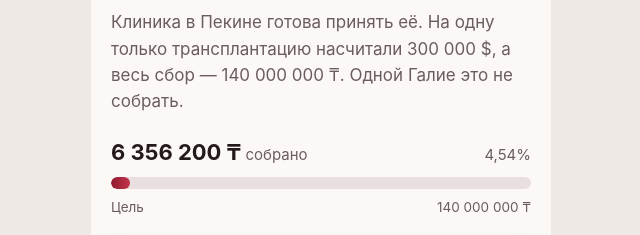
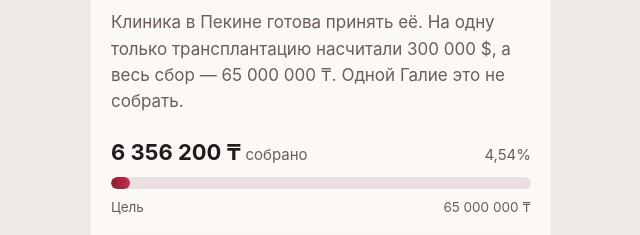
Before and after one commit to wow959/galiya, a plain HTML site: page index.html in a window 1280 px wide. Shown: the part 192-427 px from the top of the page, 319-959 px from the left. Drawn offline with Linux system fonts and the light colour scheme.

Commit message:
Update index.html

```diff
--- a/index.html
+++ b/index.html
@@ -4,9 +4,9 @@
 <meta charset="utf-8">
 <meta name="viewport" content="width=device-width, initial-scale=1, viewport-fit=cover">
 <title>Помогите Галие — сбор на лечение</title>
-<meta name="description" content="Галия, 38 лет, второй раз борется с острым лимфобластным лейкозом. Нужно 140 000 000 ₸ на лечение в Пекине. Перевод — в два касания.">
+<meta name="description" content="Галия, 38 лет, второй раз борется с острым лимфобластным лейкозом. Нужно 65 000 000 ₸ на лечение в Пекине. Перевод — в два касания.">
 <meta property="og:title" content="Помогите Галие пройти лечение">
-<meta property="og:description" content="Собрано 6 356 200 ₸ из 140 000 000 ₸. Любая сумма важна.">
+<meta property="og:description" content="Собрано 6 356 200 ₸ из 65 000 000 ₸. Любая сумма важна.">
 <style>
 :root{
   --ink:#241a1c; --soft:#6b5d5f; --line:#eadfe0; --bg:#fbf8f6; --card:#fff;
@@ -136,10 +136,10 @@ src="https://www.facebook.com/tr?id=1699181434490540&ev=PageView&noscript=1"
     <div><b>Галия, 38 лет</b><span>Острый лимфобластный лейкоз.<br>Болезнь вернулась после 3 лет ремиссии</span></div>
   </div>
   <h1>Галие нужна помощь, чтобы дойти до лечения</h1>
-  <p class="lede">Клиника в Пекине готова принять её. На одну только трансплантацию насчитали 300 000 $, а весь сбор — 140 000 000 ₸. Одной Галие это не собрать.</p>
+  <p class="lede">Клиника в Пекине готова принять её. На одну только трансплантацию насчитали 300 000 $, а весь сбор — 65 000 000 ₸. Одной Галие это не собрать.</p>
   <div class="prog-top"><span><b>6 356 200 ₸</b> собрано</span><span>4,54%</span></div>
   <div class="track"><div class="fill"></div></div>
-  <div class="prog-bot"><span>Цель</span><span>140 000 000 ₸</span></div>
+  <div class="prog-bot"><span>Цель</span><span>65 000 000 ₸</span></div>
   <button class="btn" type="button" onclick="goPay()">
     <svg width="22" height="22" viewBox="0 0 24 24" fill="#fff"><path d="M12 21s-7.5-4.6-9.6-9.2C.9 8.4 2.6 5 6 5c2 0 3.4 1 4 2.2h0C10.6 6 12 5 14 5c3.4 0 5.1 3.400 3.600 6.800C19.500 16.400 12 21 12 21z" transform="translate(0 0)"/></svg>
     Пожертвовать
@@ -155,7 +155,7 @@ src="https://www.facebook.com/tr?id=1699181434490540&ev=PageView&noscript=1"
     <p>Галия — из тех женщин, которые всё держат на себе. У неё трое детей: дочь и два сына. Она всегда думала сначала о них, а потом уже о себе. Сама она — единственная дочь у своих родителей. Другого ребёнка у них нет.</p>
     <p>В 2022 году ей поставили диагноз — острый лимфобластный лейкоз. Это очень страшная болезнь: она не ждёт и не оставляет времени на раздумья. Галия прошла химиотерапию, и почти три года мы выдыхали. Три года обычной жизни: дети, заботы, планы на будущее. Мы все поверили, что это позади.</p>
     <p>В марте 2026-го болезнь вернулась. Я помню этот день. Врачи сказали прямо: нужна пересадка костного мозга. А в Казахстане её не делают.</p>
-    <p>Клиника в Пекине готова принять Галию. Только на трансплантацию насчитали 300 000 $, а весь сбор — 140 000 000 ₸. Одной семье такую сумму не собрать никогда, как ни старайся. Галия не просит жалости. Она просто хочет жить и дальше быть мамой своим детям.</p>
+    <p>Клиника в Пекине готова принять Галию. Только на трансплантацию насчитали 300 000 $, а весь сбор — 65 000 000 ₸. Одной семье такую сумму не собрать никогда, как ни старайся. Галия не просит жалости. Она просто хочет жить и дальше быть мамой своим детям.</p>
     <p>Я знаю, что у каждой из нас свои заботы и свои счета. Но представьте на секунду: на её месте могла оказаться любая из нас — вы, ваша сестра, ваша подруга. И нам тоже хотелось бы, чтобы кто-то откликнулся.</p>
     <p>Любая сумма — это шаг к тому, чтобы трое детей не остались без мамы. Пожалуйста, не проходите мимо. И расскажите о Галии тем, кого знаете.</p>
     <p class="thx">Спасибо вам. От всей души.</p>
```
